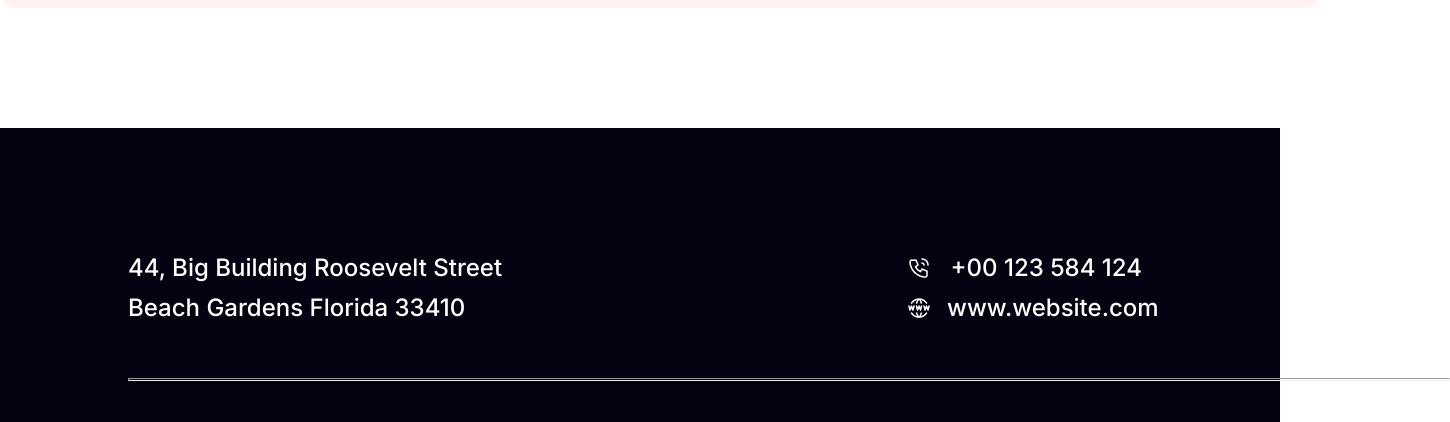
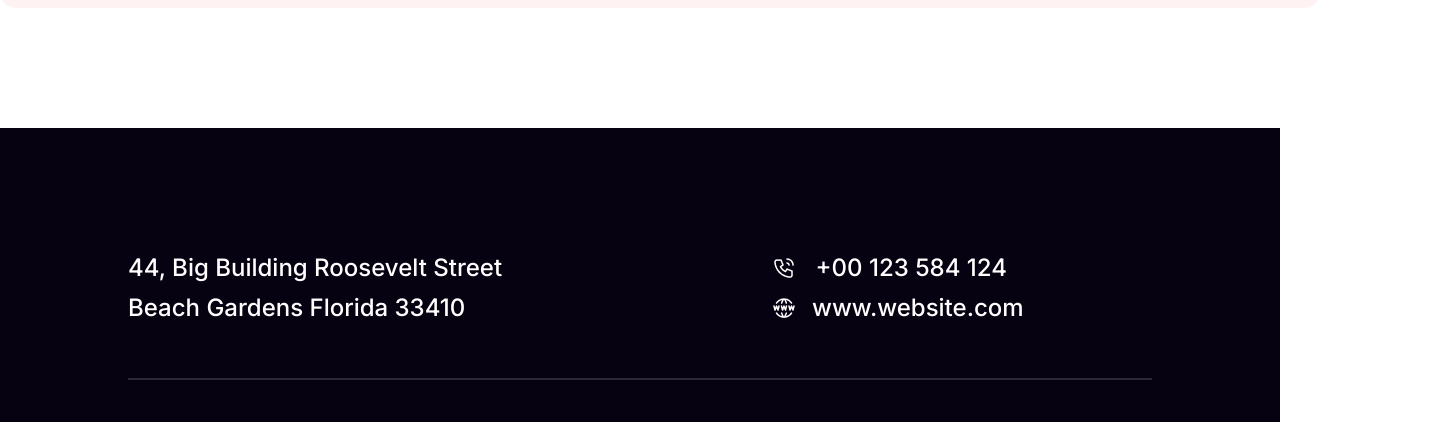
Before and after one commit to shoptorshichowdhury/new-year-new-mission, a plain HTML site: page index.html in a window 1280 px wide. Shown: the part 6537-6959 px from the top of the page, 1450 px wide, since content can reach past the window. Drawn offline with Linux system fonts and the light colour scheme.

Commit message:
footer section contact part updated

```diff
--- a/styles/style.css
+++ b/styles/style.css
@@ -553,7 +553,9 @@ footer {
     padding-top: 120px;
     padding-bottom: 50px;
 }
-
+.contact{
+    padding-right: 135px;
+}
 .area {
     max-width: 375px;
 }
@@ -574,12 +576,11 @@ footer {
     gap: 16px;
 }
 
-.foot hr {
-    color: rgba(102, 97, 97, 0.329);
-    width: 1320px;
-    height: 1px;
-    margin: 0 auto;
+.foot hr{
+    border: 1px solid rgba(255, 255, 255, 0.15);
 }
+
+
 
 .social-media {
     display: flex;
```
Also changed, not shown: index.html (+0 -2 lines).
